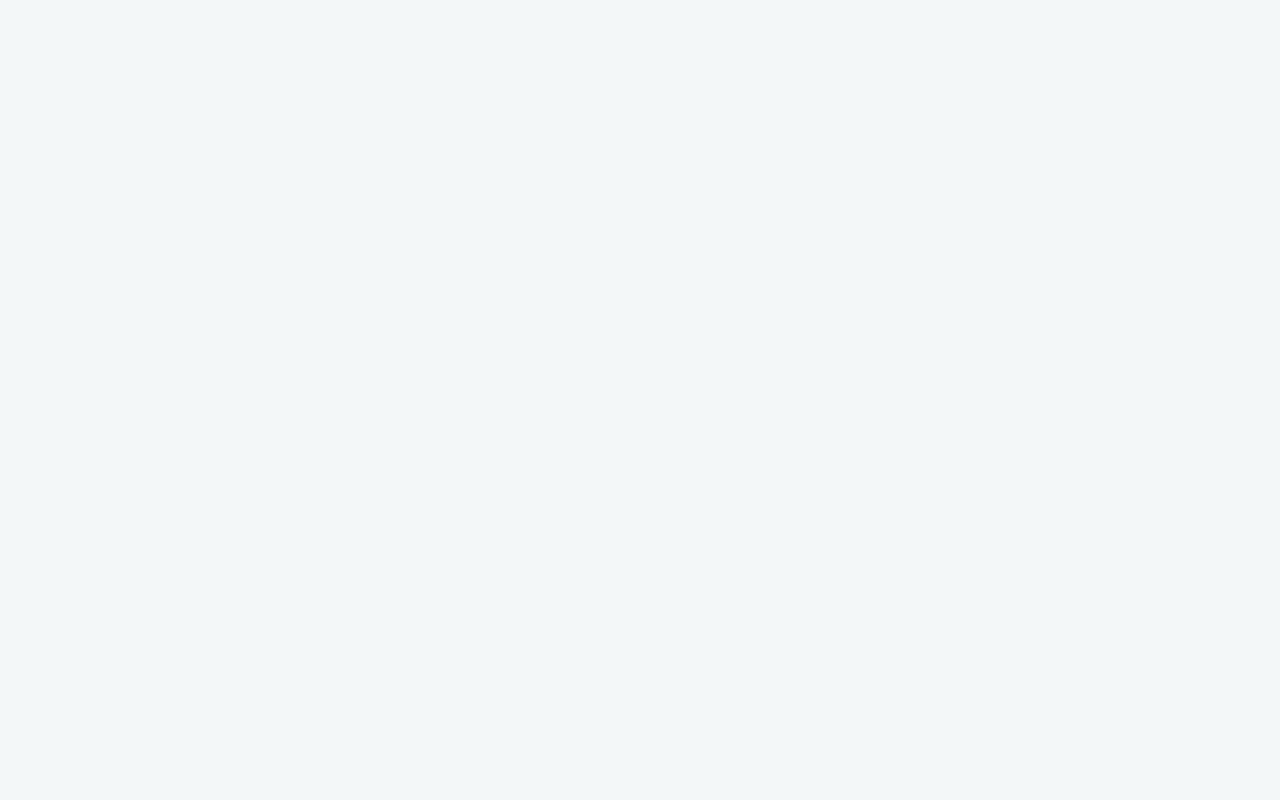
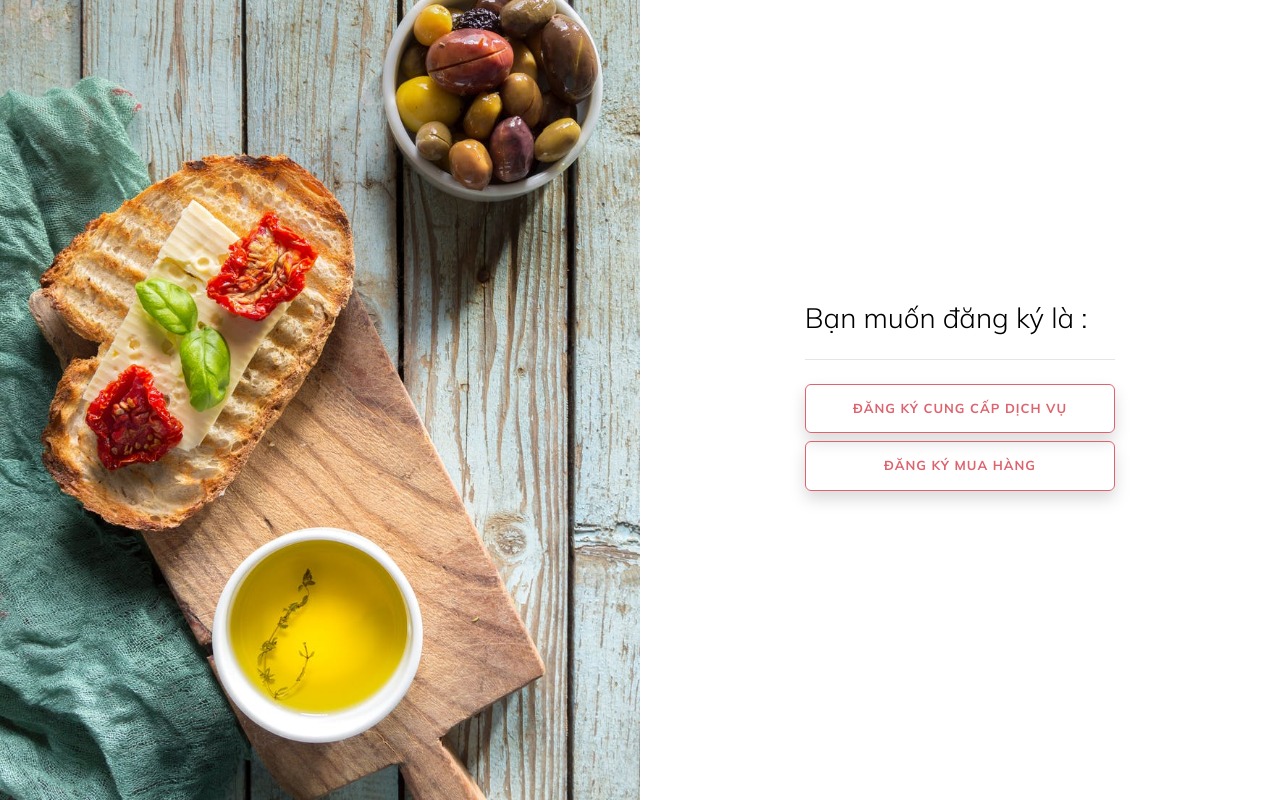
Before and after one commit to Nguyenphangiang/MD6-Feeder-FE, an Angular app: page /switch in a window 1280 px wide. Before the commit this address led to /. Built offline with nearby package versions, Linux system fonts and the light colour scheme.

Commit message:
add switch-login

```diff
--- a/src/app/app-routing.module.ts
+++ b/src/app/app-routing.module.ts
@@ -4,6 +4,7 @@ import {LoginComponent} from './auth/login/login.component';
 import {HomeComponent} from './home/home.component';
 import {AuthGuard} from './helper/auth.guard';
 import {RegisterComponent} from './auth/register/register.component';
+import {SwitchRegisterComponent} from './auth/switch-register/switch-register.component';
 
 
 const routes: Routes = [
@@ -16,6 +17,10 @@ const routes: Routes = [
     component: HomeComponent
   },
   {
+    path: 'switch',
+    component: SwitchRegisterComponent
+  },
+  {
     path: 'customer',
     loadChildren: () => import('./module/customer/customer.module').then(module => module.CustomerModule)
   }
--- a/src/app/app.module.ts
+++ b/src/app/app.module.ts
@@ -10,6 +10,7 @@ import {APP_BASE_HREF} from '@angular/common';
 import { HomeComponent } from './home/home.component';
 import {JwtInterceptor} from './helper/jwt-interceptor';
 import { RegisterComponent } from './auth/register/register.component';
+import { SwitchRegisterComponent } from './auth/switch-register/switch-register.component';
 
 
 @NgModule({
@@ -17,6 +18,7 @@ import { RegisterComponent } from './auth/register/register.component';
     AppComponent,
     LoginComponent,
     HomeComponent,
+    SwitchRegisterComponent,
   ],
   imports: [
     BrowserModule,
--- a/src/app/auth/login/login.component.html
+++ b/src/app/auth/login/login.component.html
@@ -26,7 +26,7 @@
                 <button
                   class="btn btn-lg btn-outline-primary btn-block btn-login text-uppercase font-weight-bold mb-2">Đăng nhập</button>
                 <div class="text-center pt-3">
-                  Bạn chưa có tài khoản? <a class="font-weight-bold" routerLink="/customer/register">Đăng ký ngay</a>
+                  Bạn chưa có tài khoản? <a class="font-weight-bold" routerLink="/switch">Đăng ký ngay</a>
                 </div>
               </form>
               <hr class="my-4">
--- /dev/null
+++ b/src/app/auth/switch-register/switch-register.component.html
@@ -0,0 +1,24 @@
+<body class="bg-white">
+<div class="container-fluid">
+  <div class="row no-gutter">
+    <div class="d-none d-md-flex col-md-4 col-lg-6 bg-image"></div>
+    <div class="col-md-8 col-lg-6">
+      <div class="login d-flex align-items-center py-5">
+        <div class="container">
+          <div class="row">
+            <div class="col-md-9 col-lg-8 mx-auto pl-5 pr-5">
+              <h3 class="login-heading mb-4">Bạn muốn đăng ký là :</h3>
+              <hr class="my-4">
+
+              <a class="btn btn-lg btn-outline-primary btn-block btn-login text-uppercase font-weight-bold mb-2"
+                routerLink="">Đăng ký cung cấp dịch vụ</a>
+
+              <a class="btn btn-lg btn-outline-primary btn-block btn-login text-uppercase font-weight-bold mb-2"
+                routerLink="/customer/register">Đăng ký mua hàng</a>
+            </div>
+          </div>
+        </div>
+      </div>
+    </div>
+  </div>
+</div>
--- /dev/null
+++ b/src/app/auth/switch-register/switch-register.component.ts
@@ -0,0 +1,15 @@
+import { Component, OnInit } from '@angular/core';
+
+@Component({
+  selector: 'app-switch-register',
+  templateUrl: './switch-register.component.html',
+  styleUrls: ['./switch-register.component.css']
+})
+export class SwitchRegisterComponent implements OnInit {
+
+  constructor() { }
+
+  ngOnInit() {
+  }
+
+}
--- a/src/app/module/customer/customer.module.ts
+++ b/src/app/module/customer/customer.module.ts
@@ -3,7 +3,7 @@ import { CommonModule } from '@angular/common';
 
 import { CustomerRoutingModule } from './customer-routing.module';
 import {RegisterComponent} from '../../auth/register/register.component';
-import {LoginComponent} from '../../auth/login/login.component';
+
 import {ReactiveFormsModule} from '@angular/forms';
 
 
```
Also changed, not shown: src/app/auth/switch-register/switch-register.component.css (added), 1 other file (tests, documents, lock files or other folders).
